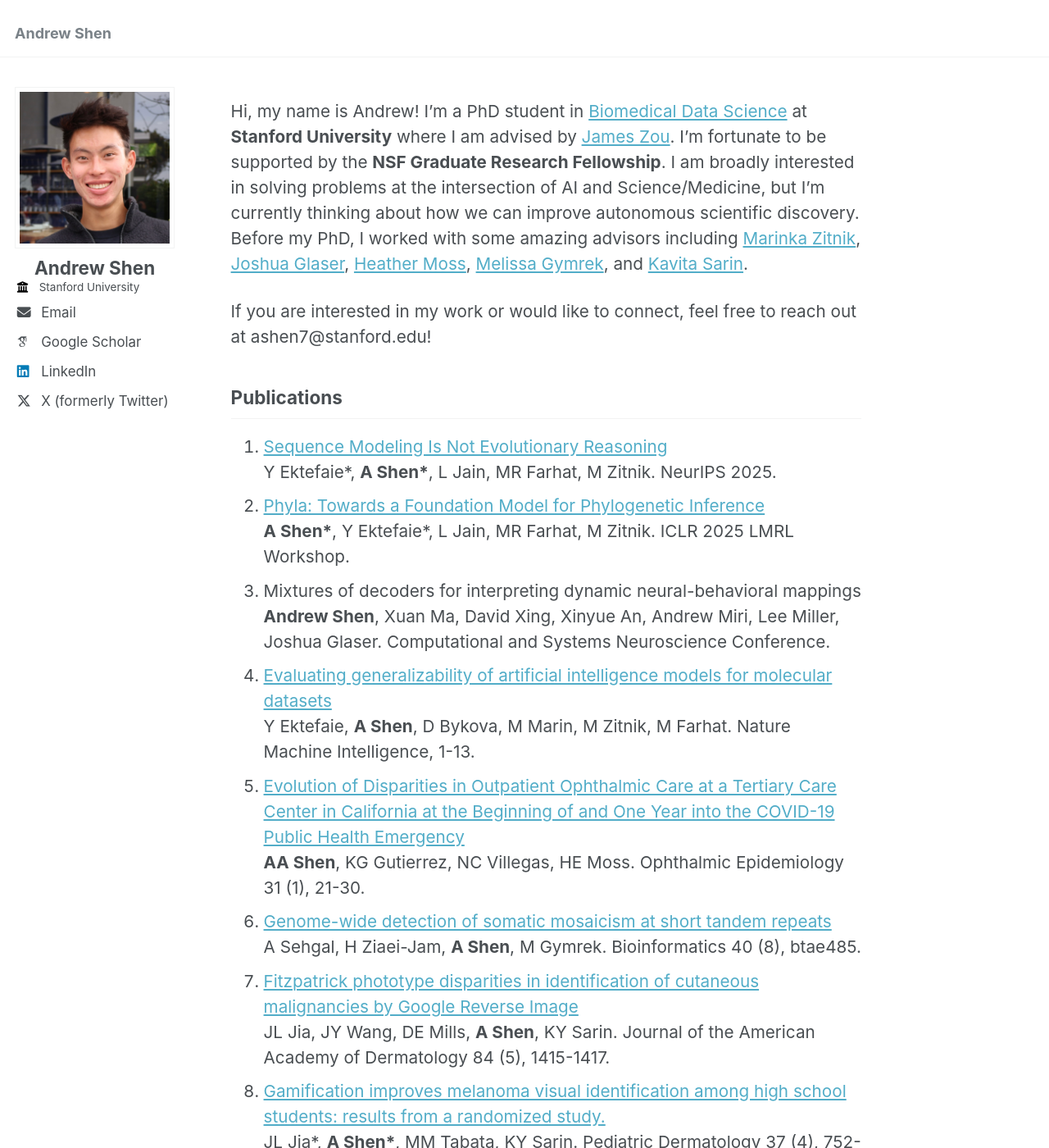
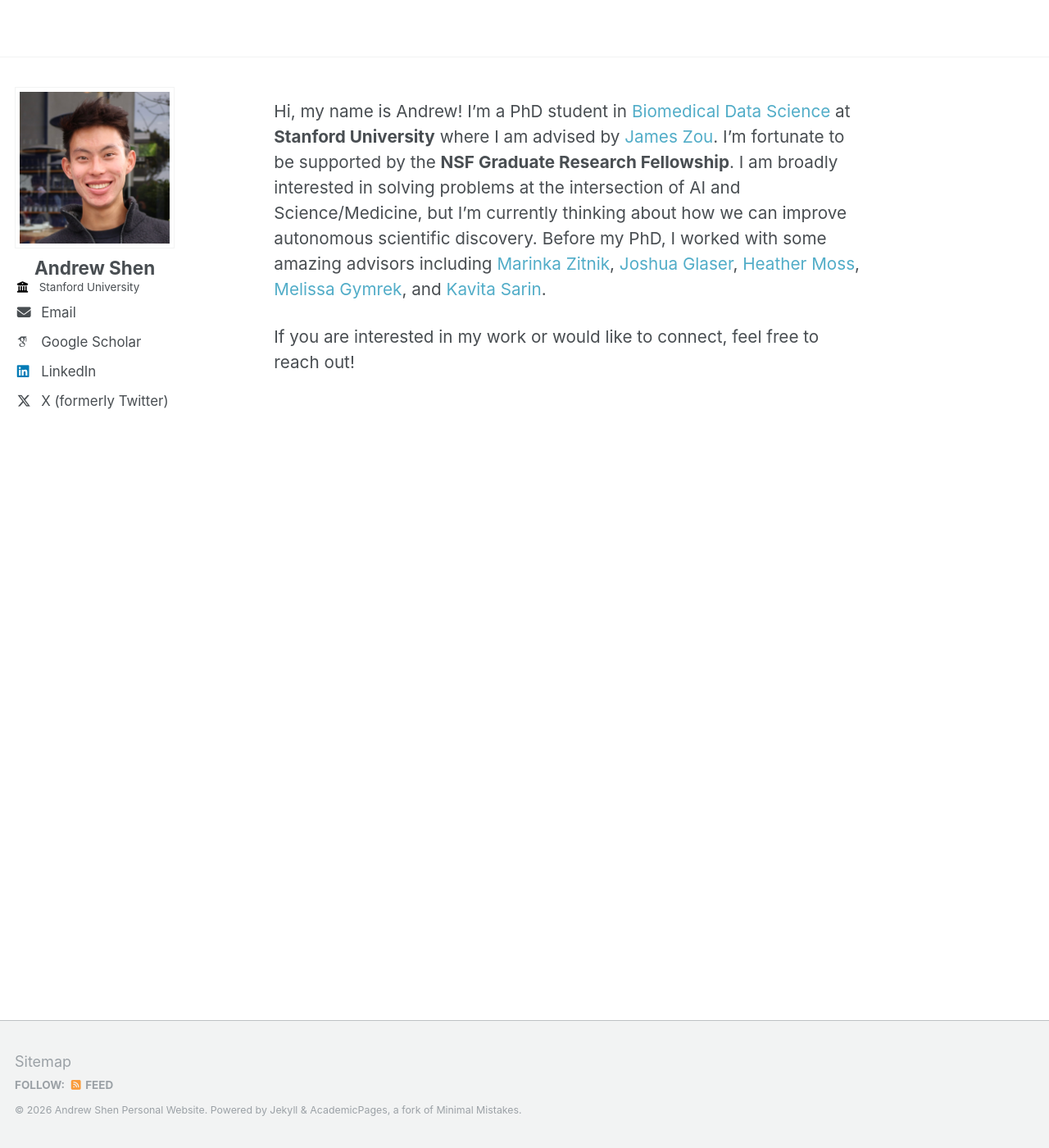
Before and after one commit to andrew7shen/andrew7shen.github.io, a Jekyll site: the page built from _pages/about.md, in a window 1280 px wide and 1400 px high. Shown: the whole window at 82% size. Built offline with Jekyll 4.4.1, drawn with Linux system fonts in a browser that asks for light colours; some web fonts are replaced; some of the changed text lies outside the part shown.

Commit message:
formatting fix

```diff
--- a/_includes/masthead.html
+++ b/_includes/masthead.html
@@ -6,7 +6,6 @@
       <nav id="site-nav" class="greedy-nav">
         <button><div class="navicon"></div></button>
         <ul class="visible-links">
-          <li class="masthead__menu-item masthead__menu-item--lg"><a href="{{ base_path }}/">{{ site.title }}</a></li>
           {% for link in site.data.navigation.main %}
             {% if link.url contains 'http' %}
               {% assign domain = '' %}
--- a/_pages/about.md
+++ b/_pages/about.md
@@ -11,10 +11,10 @@ redirect_from:
 
 Hi, my name is Andrew! I'm a PhD student in [Biomedical Data Science](https://dbds.stanford.edu/) at **Stanford University** where I am advised by [James Zou](https://www.james-zou.com/). I'm fortunate to be supported by the **NSF Graduate Research Fellowship**. I am broadly interested in solving problems at the intersection of AI and Science/Medicine, but I'm currently thinking about how we can improve autonomous scientific discovery. Before my PhD, I worked with some amazing advisors including [Marinka Zitnik](https://zitniklab.hms.harvard.edu/), [Joshua Glaser](https://glaserlab.github.io/), [Heather Moss](https://med.stanford.edu/mosslab/current-team.html#current_team), [Melissa Gymrek](https://gymreklab.com/), and [Kavita Sarin](https://sarinlab.stanford.edu/).
 
-If you are interested in my work or would like to connect, feel free to reach out at ashen7@stanford.edu!
+If you are interested in my work or would like to connect, feel free to reach out!
 
 
-## Publications
+<!-- ## Publications
 
 1. [Sequence Modeling Is Not Evolutionary Reasoning](https://www.biorxiv.org/content/10.1101/2025.01.17.633626v2) \
 Y Ektefaie\*, **A Shen\***, L Jain, MR Farhat, M Zitnik. NeurIPS 2025.
@@ -33,7 +33,7 @@ JL Jia, JY Wang, DE Mills, **A Shen**, KY Sarin. Journal of the American Academy
 8. [Gamification improves melanoma visual identification among high school students: results from a randomized study.](https://onlinelibrary.wiley.com/doi/abs/10.1111/pde.14158) \
 JL Jia*, **A Shen\***, MM Tabata, KY Sarin. Pediatric Dermatology 37 (4), 752-753.
 
-\* Co-first Author
+\* Co-first Author -->
 
 <!-- ## Talks and Posters
 
--- a/_sass/_page.scss
+++ b/_sass/_page.scss
@@ -19,7 +19,7 @@
 .page {
   @include breakpoint($large) {
     @include span(10 of 12 last);
-    @include prefix(0.5 of 12);
+    @include prefix(1 of 12);
     @include suffix(2 of 12);
   }
 
@@ -73,7 +73,7 @@
   }
 
   a {
-    text-decoration: underline;
+    text-decoration: none;
 
     &:hover {
       text-decoration: underline;
--- a/_sass/_sidebar.scss
+++ b/_sass/_sidebar.scss
@@ -151,9 +151,9 @@
   }
 }
 
-.author__bio {
+.sidebar .author__bio {
   margin: 0;
-  font-size: $type-size-4;
+  font-size: $type-size-4 !important;
 
   @include breakpoint($large) {
     margin-top: 10px;
@@ -217,6 +217,7 @@
     border: 0;
     background: transparent;
     box-shadow: none;
+    z-index: 1;
   }
 
   &:before {
```
